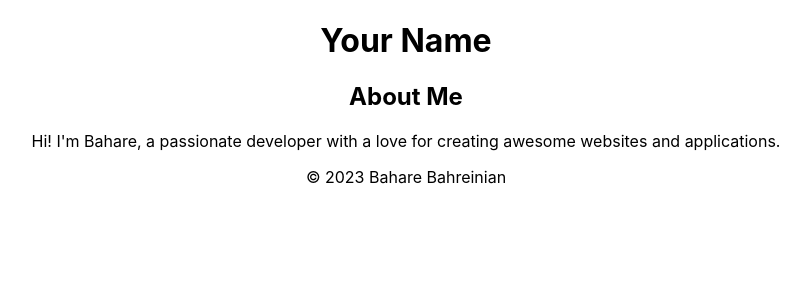
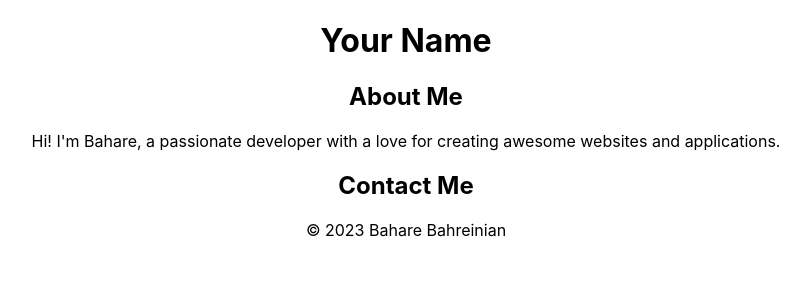
Before and after one commit to Bahare09/portfolio, a React (Create React App) app: page / in a window 1280 px wide. Shown: the top 300 px of the page, without its empty margins (234-1041 px from the left). Built offline with nearby package versions, Linux system fonts and the light colour scheme.

Commit message:
ContactForm.js

```diff
--- a/src/App.js
+++ b/src/App.js
@@ -3,7 +3,7 @@ import "./App.css";
 import Header from "./components/Header";
 import AboutMe from "./components/AboutMe";
 // import Projects from "./components/Projects";
-// import ContactForm from "./components/ContactForm";
+import ContactForm from "./components/ContactForm";
 
 function App() {
   return (
@@ -11,8 +11,8 @@ function App() {
       <Header />
       <main>
         <AboutMe />
-        {/*<Projects />
-        <ContactForm />*/}
+        {/*<Projects />*/}
+        <ContactForm />
       </main>
       <footer>
         <p>&copy; {new Date().getFullYear()} Bahare Bahreinian</p>
--- a/src/components/ContactForm.js
+++ b/src/components/ContactForm.js
@@ -0,0 +1,12 @@
+import React from "react";
+
+const ContactForm = () => {
+  return (
+    <section id="contact">
+      <h2>Contact Me</h2>
+      <form>{/*  fields for name, email, message, etc. */}</form>
+    </section>
+  );
+};
+
+export default ContactForm;
```
